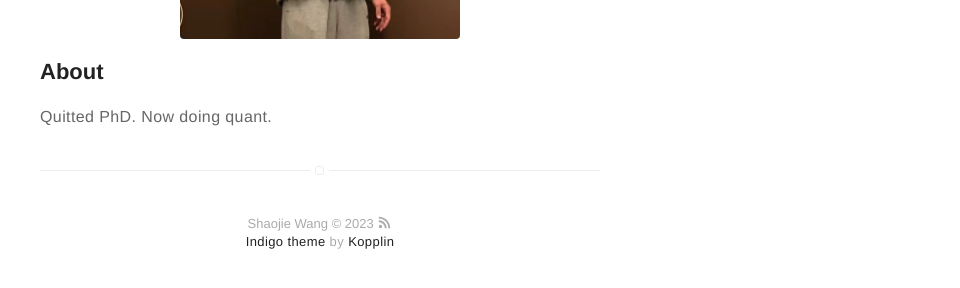
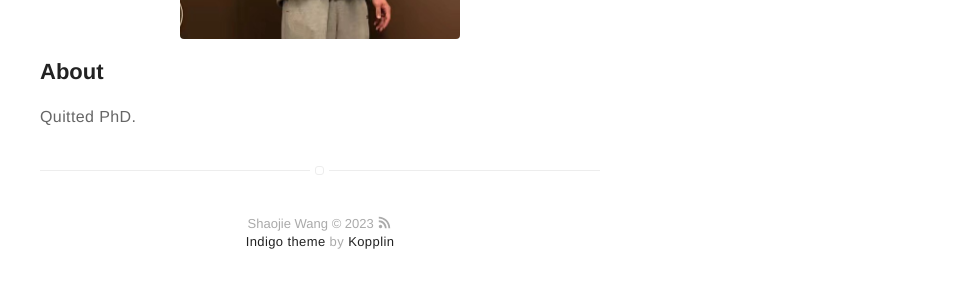
Before and after one commit to Jossome/jossome.github.io, a Jekyll site: the page built from about.md, in a window 1280 px wide. Shown: the part 366-654 px from the top of the page, without its empty margins (320-1280 px from the left). Built offline with Jekyll 4.4.1, drawn with Linux system fonts in a browser that asks for light colours.

Commit message:
Update about.md

```diff
--- a/about.md
+++ b/about.md
@@ -5,4 +5,4 @@ layout: page
 ![Profile Image]({{ site.url }}/{{ site.picture }})
 
 <h2>About</h2>
-<p>Quitted PhD. Now doing quant.</p>
+<p>Quitted PhD.</p>
```
